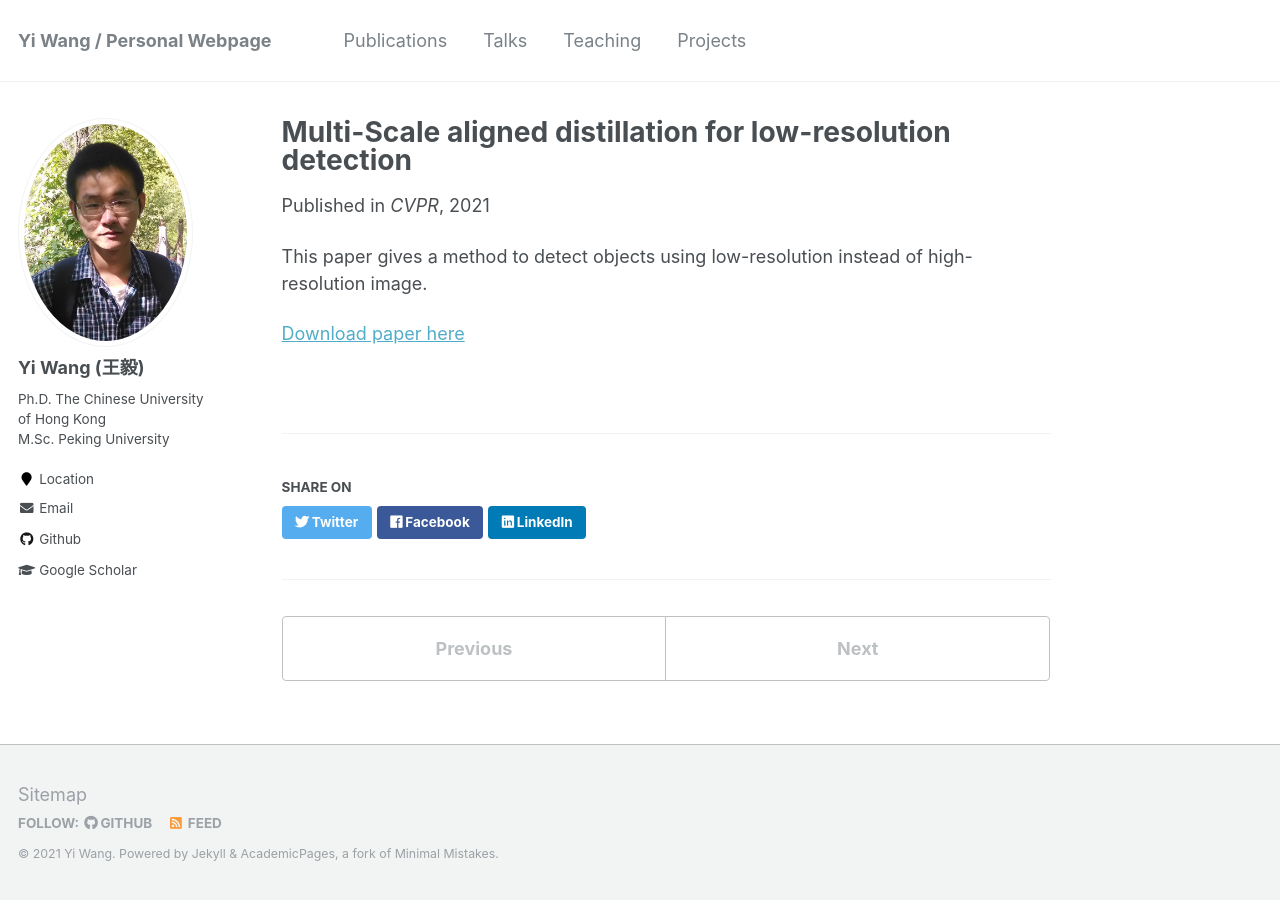
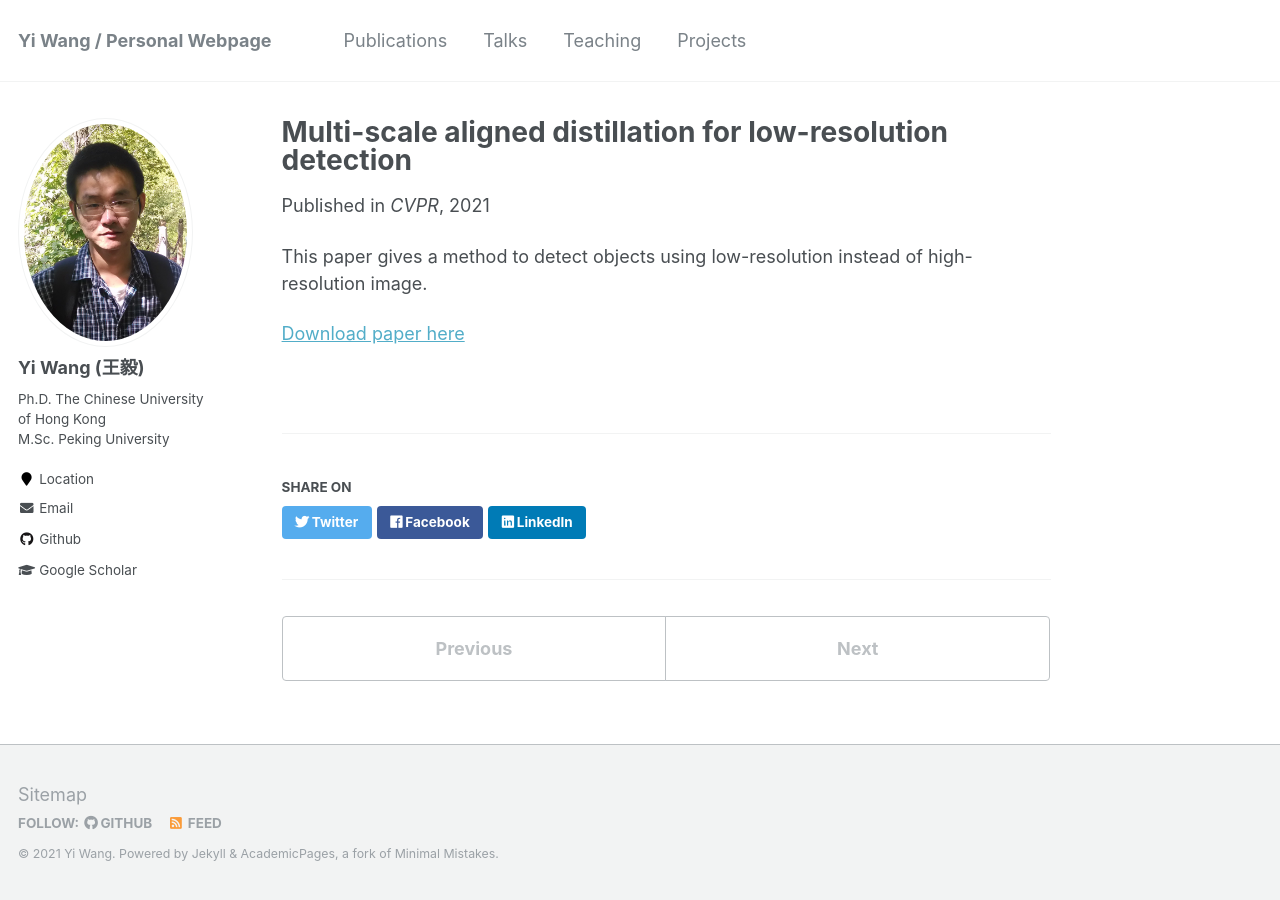
Before and after one commit to shepnerd/shepnerd.github.io, a Jekyll site: the page built from _publications/msad.md, in a window 1280 px wide. Built offline with Jekyll 4.4.1, drawn with Linux system fonts in a browser that asks for light colours.

Commit message:
Update msad.md

```diff
--- a/_publications/msad.md
+++ b/_publications/msad.md
@@ -1,5 +1,5 @@
 ---
-title: "Multi-Scale aligned distillation for low-resolution detection"
+title: "Multi-scale aligned distillation for low-resolution detection"
 collection: publications
 permalink: /publications/msad
 excerpt: 'This paper gives a method to detect objects using low-resolution instead of high-resolution image.'
@@ -12,7 +12,7 @@ supp:
 slides:
 video:
 bib: '@inproceedings{qi2021multi,
-  title={Multi-Scale Aligned Distillation for Low-Resolution Detection},
+  title={Multi-scale Aligned Distillation for Low-Resolution Detection},
   author={Qi, Lu and Kuen, Jason and Gu, Jiuxiang and Lin, Zhe and Wang, Yi and Chen, Yukang and Li, Yanwei and Jia, Jiaya},
   booktitle={Proceedings of the IEEE/CVF Conference on Computer Vision and Pattern Recognition},
   pages={14443--14453},
```
